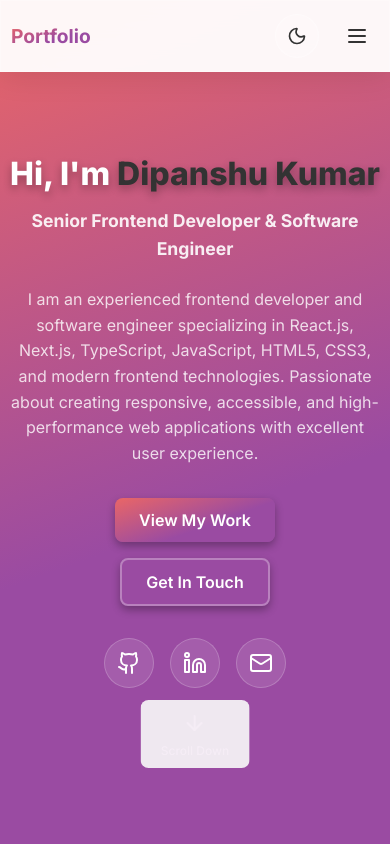
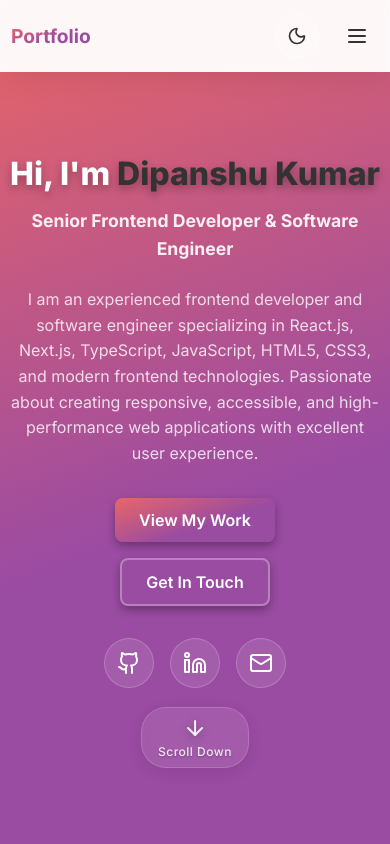
Before and after one commit to dipanshukumar/dipanshukumar, a React (Vite) app: page / in a window 390 px wide. Shown: the top 844 px of the page. Built offline with nearby package versions, Linux system fonts and the light colour scheme.

Commit message:
Fix hero section height for 1024x600 screens and enhance scroll indicator - Added specific media query for 1024x600 screens - Increased hero height to ensure scroll indicator visibility - Made scroll down button smaller and more beautiful - Added bounce animation and glass effect styling

```diff
--- a/src/styles/base/_animations.scss
+++ b/src/styles/base/_animations.scss
@@ -23,3 +23,9 @@
   0%, 100% { transform: scale(1); }
   50% { transform: scale(1.1); }
 }
+
+@keyframes bounce {
+  0%, 20%, 50%, 80%, 100% { transform: translateY(0); }
+  40% { transform: translateY(-10px); }
+  60% { transform: translateY(-5px); }
+}
--- a/src/styles/components/_hero.scss
+++ b/src/styles/components/_hero.scss
@@ -112,20 +112,36 @@
     bottom: -7rem;
     @include flex-center;
     flex-direction: column;
-    gap: $spacing-sm;
+    gap: $spacing-xs;
     color: $text-white;
     cursor: pointer;
     transition: all $transition-normal;
-    opacity: 0.7;
+    opacity: 0.8;
+    background: rgba(255, 255, 255, 0.1);
+    backdrop-filter: blur(10px);
+    border: 1px solid rgba(255, 255, 255, 0.2);
+    border-radius: 25px;
+    padding: $spacing-sm $spacing-md;
+    box-shadow: 0 4px 20px rgba(0, 0, 0, 0.1);
 
     &:hover {
       opacity: 1;
       transform: translateX(-50%) translateY(-5px);
+      background: rgba(255, 255, 255, 0.15);
+      border-color: rgba(255, 255, 255, 0.3);
+      box-shadow: 0 8px 30px rgba(0, 0, 0, 0.2);
+    }
+
+    svg {
+      animation: bounce 2s infinite;
+      filter: drop-shadow(0 2px 4px rgba(0, 0, 0, 0.3));
     }
 
     span {
-      font-size: 0.9rem;
+      font-size: 0.8rem;
       font-weight: 500;
+      text-shadow: 0 1px 2px rgba(0, 0, 0, 0.3);
+      letter-spacing: 0.5px;
     }
   }
 }
@@ -184,14 +200,38 @@
 
   .scroll-indicator {
     color: var(--text-primary);
+    background: rgba(255, 255, 255, 0.05);
+    border: 1px solid var(--border-color);
+    box-shadow: 0 4px 20px rgba(0, 0, 0, 0.3);
+
+    &:hover {
+      background: rgba(255, 255, 255, 0.1);
+      border-color: rgba(255, 255, 255, 0.2);
+      box-shadow: 0 8px 30px rgba(0, 0, 0, 0.4);
+    }
+
+    svg {
+      filter: drop-shadow(0 2px 4px rgba(0, 0, 0, 0.5));
+    }
 
     span {
       color: var(--text-secondary);
+      text-shadow: 0 1px 2px rgba(0, 0, 0, 0.5);
     }
   }
 }
 
-// Responsive hero
+// Specific fix for 1024x600 and similar screens
+@media (max-width: 1024px) and (max-height: 700px) {
+  .hero {
+    min-height: 120vh;
+
+    .scroll-indicator {
+      bottom: -6rem;
+    }
+  }
+}
+
 @include responsive(md) {
   .hero {
     padding: $spacing-2xl 0;
```
